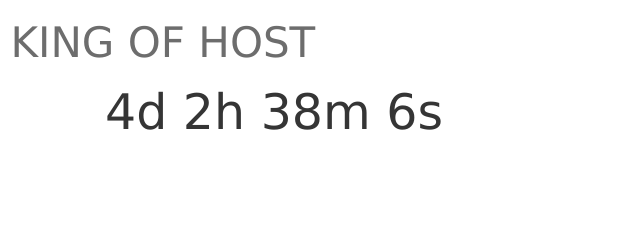
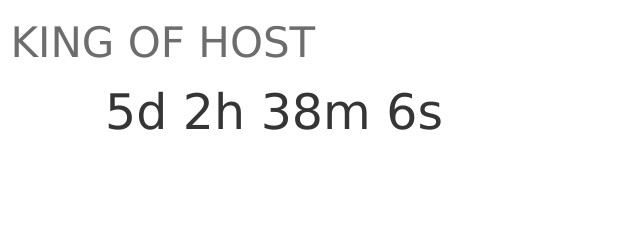
Before and after one commit to Vladarmaster/scprimekoh, a plain HTML site: page index.html in a window 1280 px wide. Shown: the top 235 px of the page, 366-1006 px from the left. Drawn offline with nearby package versions, Linux system fonts and the light colour scheme.

Commit message:
Update index.html

```diff
--- a/index.html
+++ b/index.html
@@ -75,7 +75,7 @@ function myFunction() {
 </script>
       <script>
 // Set the date we're counting down to
-var countDownDate = new Date("Mar 31, 2020 00:01:01").getTime();
+var countDownDate = new Date("Apr 1, 2020 00:01:01").getTime();
 
 // Update the count down every 1 second
 var x = setInterval(function() {
```
